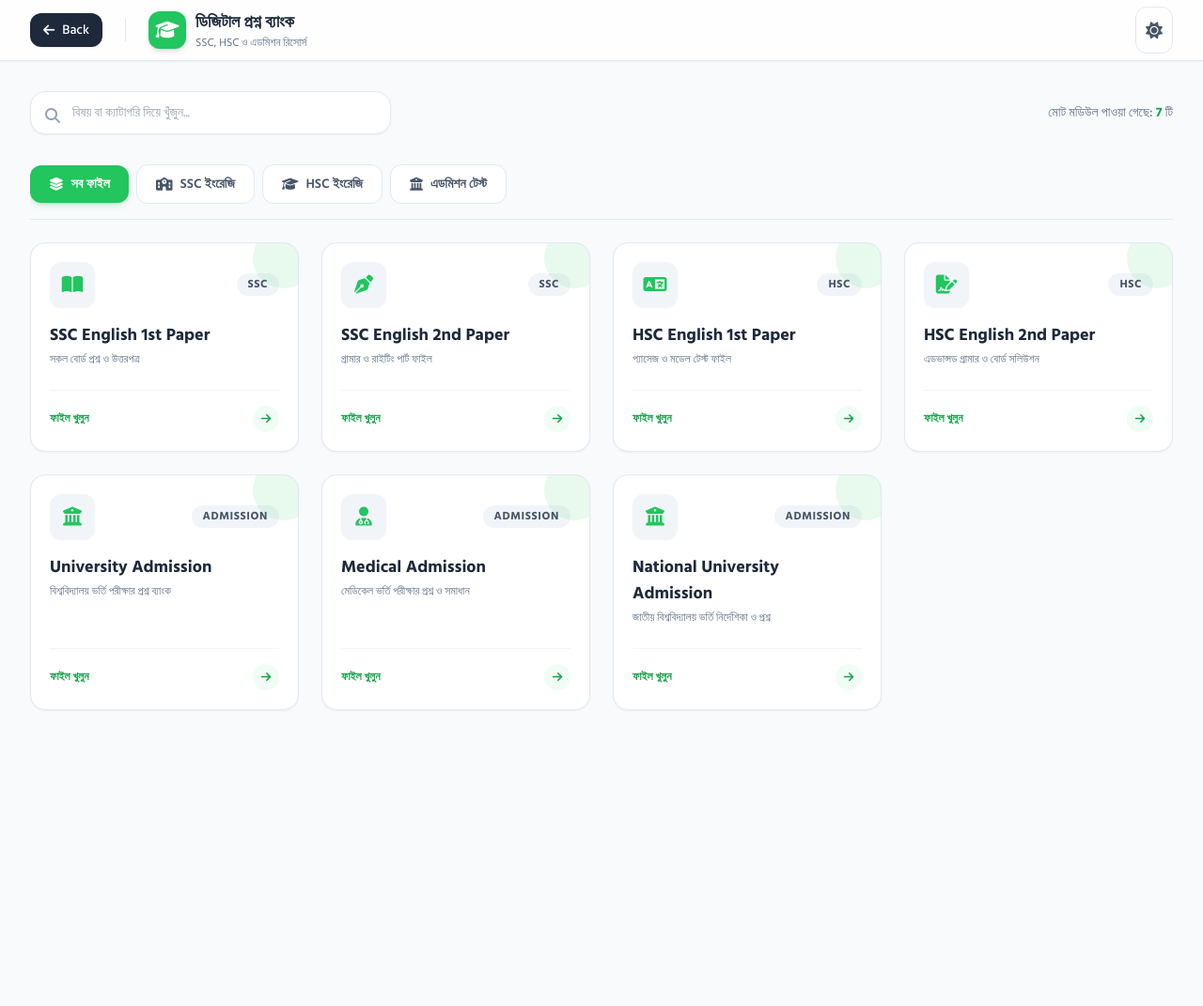
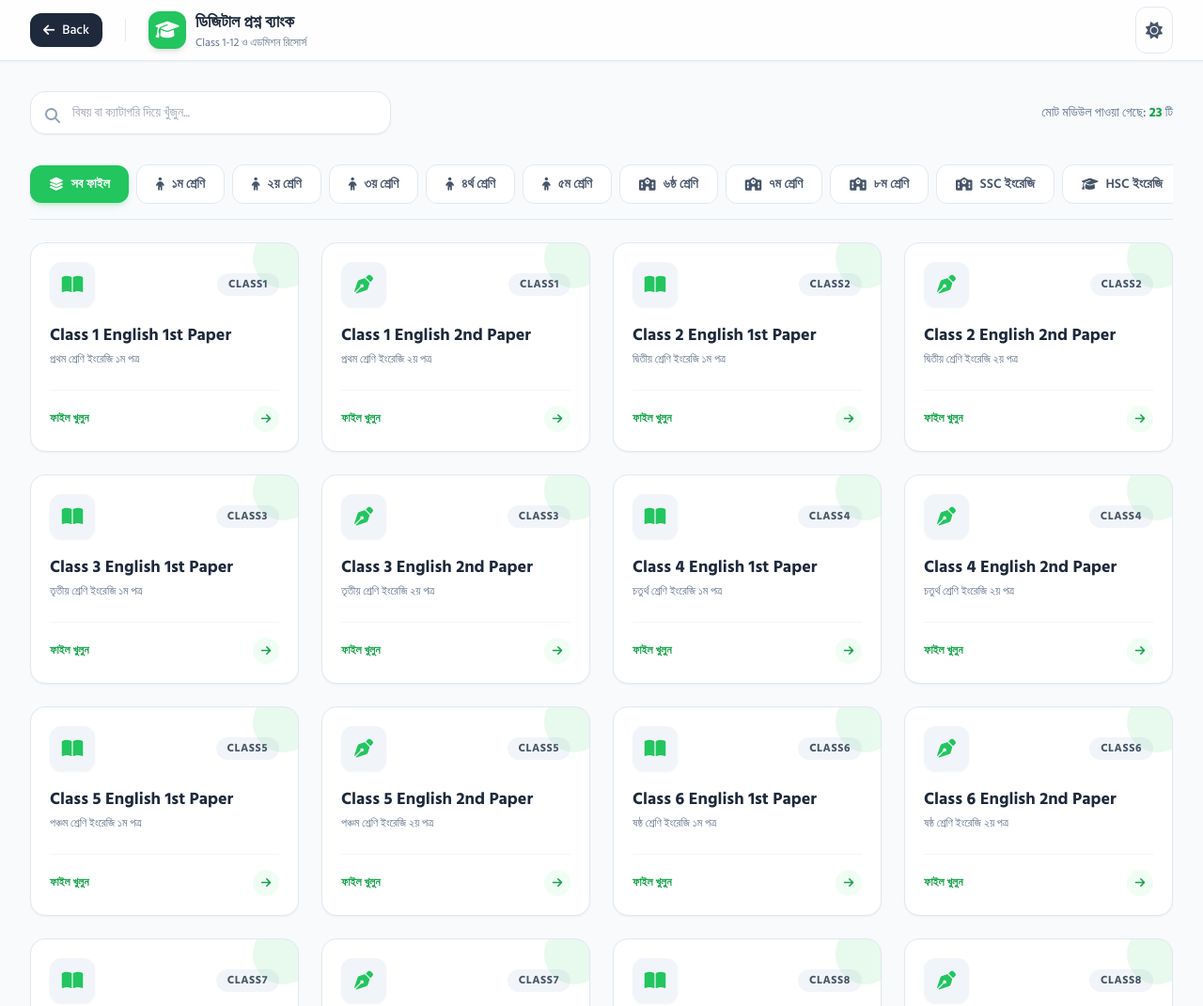
Before and after one commit to gopal5439/GKD_Complete_English_Mastery_Digital_Book_3D_2026, a plain HTML site: page study_resource_dashboard.html in a window 1280 px wide. Shown: the top 1071 px of the page at 94% size. Before the commit the page ends 800 px from the top, so only its background shows below. Drawn offline with nearby package versions, Linux system fonts and the light colour scheme.

Commit message:
Update study_resource_dashboard.html

```diff
--- a/study_resource_dashboard.html
+++ b/study_resource_dashboard.html
@@ -56,7 +56,7 @@
                     </div>
                     <div>
                         <h1 class="text-base sm:text-lg font-bold leading-tight">ডিজিটাল প্রশ্ন ব্যাংক</h1>
-                        <p class="text-[10px] sm:text-xs text-slate-500 dark:text-slate-400">SSC, HSC ও এডমিশন রিসোর্স</p>
+                        <p class="text-[10px] sm:text-xs text-slate-500 dark:text-slate-400">Class 1-12 ও এডমিশন রিসোর্স</p>
                     </div>
                 </div>
             </div>
@@ -108,90 +108,67 @@
     <script>
         /**
          * ========================================================
-         * 1. DATA CONFIGURATION (এখানে আপনার পছন্দমতো ফাইল লিংক বসাতে পারবেন)
+         * 1. DATA CONFIGURATION
          * ========================================================
          */
         const questionData = [
+            // Class 1
+            { id: 101, title: "Class 1 English 1st Paper", subtitle: "প্রথম শ্রেণি ইংরেজি ১ম পত্র", category: "class1", subject: "English 1st Paper", fileUrl: "Class1_English_1st.html", icon: "fa-book-open" },
+            { id: 102, title: "Class 1 English 2nd Paper", subtitle: "প্রথম শ্রেণি ইংরেজি ২য় পত্র", category: "class1", subject: "English 2nd Paper", fileUrl: "Class1_English_2nd.html", icon: "fa-pen-nib" },
+
+            // Class 2
+            { id: 201, title: "Class 2 English 1st Paper", subtitle: "দ্বিতীয় শ্রেণি ইংরেজি ১ম পত্র", category: "class2", subject: "English 1st Paper", fileUrl: "Class2_English_1st.html", icon: "fa-book-open" },
+            { id: 202, title: "Class 2 English 2nd Paper", subtitle: "দ্বিতীয় শ্রেণি ইংরেজি ২য় পত্র", category: "class2", subject: "English 2nd Paper", fileUrl: "Class2_English_2nd.html", icon: "fa-pen-nib" },
+
+            // Class 3
+            { id: 301, title: "Class 3 English 1st Paper", subtitle: "তৃতীয় শ্রেণি ইংরেজি ১ম পত্র", category: "class3", subject: "English 1st Paper", fileUrl: "Class3_English_1st.html", icon: "fa-book-open" },
+            { id: 302, title: "Class 3 English 2nd Paper", subtitle: "তৃতীয় শ্রেণি ইংরেজি ২য় পত্র", category: "class3", subject: "English 2nd Paper", fileUrl: "Class3_English_2nd.html", icon: "fa-pen-nib" },
+
+            // Class 4
+            { id: 401, title: "Class 4 English 1st Paper", subtitle: "চতুর্থ শ্রেণি ইংরেজি ১ম পত্র", category: "class4", subject: "English 1st Paper", fileUrl: "Class4_English_1st.html", icon: "fa-book-open" },
+            { id: 402, title: "Class 4 English 2nd Paper", subtitle: "চতুর্থ শ্রেণি ইংরেজি ২য় পত্র", category: "class4", subject: "English 2nd Paper", fileUrl: "Class4_English_2nd.html", icon: "fa-pen-nib" },
+
+            // Class 5
+            { id: 501, title: "Class 5 English 1st Paper", subtitle: "পঞ্চম শ্রেণি ইংরেজি ১ম পত্র", category: "class5", subject: "English 1st Paper", fileUrl: "Class5_English_1st.html", icon: "fa-book-open" },
+            { id: 502, title: "Class 5 English 2nd Paper", subtitle: "পঞ্চম শ্রেণি ইংরেজি ২য় পত্র", category: "class5", subject: "English 2nd Paper", fileUrl: "Class5_English_2nd.html", icon: "fa-pen-nib" },
+
+            // Class 6
+            { id: 601, title: "Class 6 English 1st Paper", subtitle: "ষষ্ঠ শ্রেণি ইংরেজি ১ম পত্র", category: "class6", subject: "English 1st Paper", fileUrl: "Class6_English_1st.html", icon: "fa-book-open" },
+            { id: 602, title: "Class 6 English 2nd Paper", subtitle: "ষষ্ঠ শ্রেণি ইংরেজি ২য় পত্র", category: "class6", subject: "English 2nd Paper", fileUrl: "Class6_English_2nd.html", icon: "fa-pen-nib" },
+
+            // Class 7
+            { id: 701, title: "Class 7 English 1st Paper", subtitle: "সপ্তম শ্রেণি ইংরেজি ১ম পত্র", category: "class7", subject: "English 1st Paper", fileUrl: "Class7_English_1st.html", icon: "fa-book-open" },
+            { id: 702, title: "Class 7 English 2nd Paper", subtitle: "সপ্তম শ্রেণি ইংরেজি ২য় পত্র", category: "class7", subject: "English 2nd Paper", fileUrl: "Class7_English_2nd.html", icon: "fa-pen-nib" },
+
+            // Class 8
+            { id: 801, title: "Class 8 English 1st Paper", subtitle: "অষ্টম শ্রেণি ইংরেজি ১ম পত্র", category: "class8", subject: "English 1st Paper", fileUrl: "Class8_English_1st.html", icon: "fa-book-open" },
+            { id: 802, title: "Class 8 English 2nd Paper", subtitle: "অষ্টম শ্রেণি ইংরেজি ২য় পত্র", category: "class8", subject: "English 2nd Paper", fileUrl: "Class8_English_2nd.html", icon: "fa-pen-nib" },
+
             // SSC Items
-            {
-                id: 1,
-                title: "SSC English 1st Paper",
-                subtitle: "সকল বোর্ড প্রশ্ন ও উত্তরপত্র",
-                category: "ssc",
-                subject: "English 1st Paper",
-
-                fileUrl: "SSC_English_1st_Paper_2026.html",
-                icon: "fa-book-open"
-            },
-            {
-                id: 2,
-                title: "SSC English 2nd Paper",
-                subtitle: "গ্রামার ও রাইটিং পার্ট ফাইল",
-                category: "ssc",
-                subject: "English 2nd Paper",
-
-                fileUrl: "SSC 2nd Paper All Exam Question Archive.html",
-                icon: "fa-pen-nib"
-            },
+            { id: 1, title: "SSC English 1st Paper", subtitle: "সকল বোর্ড প্রশ্ন ও উত্তরপত্র", category: "ssc", subject: "English 1st Paper", fileUrl: "SSC_English_1st_Paper_2026.html", icon: "fa-book-open" },
+            { id: 2, title: "SSC English 2nd Paper", subtitle: "গ্রামার ও রাইটিং পার্ট ফাইল", category: "ssc", subject: "English 2nd Paper", fileUrl: "SSC 2nd Paper All Exam Question Archive.html", icon: "fa-pen-nib" },
 
             // HSC Items
-            {
-                id: 3,
-                title: "HSC English 1st Paper",
-                subtitle: "প্যাসেজ ও মডেল টেস্ট ফাইল",
-                category: "hsc",
-                subject: "English 1st Paper",
-
-                fileUrl: "HSC_English_1st_Paper_2026.html",
-                icon: "fa-language"
-            },
-            {
-                id: 4,
-                title: "HSC English 2nd Paper",
-                subtitle: "এডভান্সড গ্রামার ও বোর্ড সলিউশন",
-                category: "hsc",
-                subject: "English 2nd Paper",
-
-                fileUrl: "HSC_English_2nd_Paper_2026.html",
-                icon: "fa-file-signature"
-            },
+            { id: 3, title: "HSC English 1st Paper", subtitle: "প্যাসেজ ও মডেল টেস্ট ফাইল", category: "hsc", subject: "English 1st Paper", fileUrl: "HSC_English_1st_Paper_2026.html", icon: "fa-language" },
+            { id: 4, title: "HSC English 2nd Paper", subtitle: "এডভান্সড গ্রামার ও বোর্ড সলিউশন", category: "hsc", subject: "English 2nd Paper", fileUrl: "HSC_English_2nd_Paper_2026.html", icon: "fa-file-signature" },
 
             // Admission Items
-            {
-                id: 5,
-                title: "University Admission",
-                subtitle: "বিশ্ববিদ্যালয় ভর্তি পরীক্ষার প্রশ্ন ব্যাংক",
-                category: "admission",
-                subject: "University",
-
-                fileUrl: "University_Admission_2026.html", // ইউনিভার্সিটি লিংক
-                icon: "fa-building-columns"
-            },
-            {
-                id: 6,
-                title: "Medical Admission",
-                subtitle: "মেডিকেল ভর্তি পরীক্ষার প্রশ্ন ও সমাধান",
-                category: "admission",
-                subject: "Medical",
-
-                fileUrl: "Medical_Admission_2026.html", // মেডিকেল লিংক
-                icon: "fa-user-doctor"
-            },
-            {
-                id: 7,
-                title: "National University Admission",
-                subtitle: "জাতীয় বিশ্ববিদ্যালয় ভর্তি নির্দেশিকা ও প্রশ্ন",
-                category: "admission",
-                subject: "NU Admission",
-
-                fileUrl: "NU_Admission_2026.html", // জাতীয় বিশ্ববিদ্যালয় লিংক
-                icon: "fa-university"
-            }
+            { id: 5, title: "University Admission", subtitle: "বিশ্ববিদ্যালয় ভর্তি পরীক্ষার প্রশ্ন ব্যাংক", category: "admission", subject: "University", fileUrl: "University_Admission_2026.html", icon: "fa-building-columns" },
+            { id: 6, title: "Medical Admission", subtitle: "মেডিকেল ভর্তি পরীক্ষার প্রশ্ন ও সমাধান", category: "admission", subject: "Medical", fileUrl: "Medical_Admission_2026.html", icon: "fa-user-doctor" },
+            { id: 7, title: "National University Admission", subtitle: "জাতীয় বিশ্ববিদ্যালয় ভর্তি নির্দেশিকা ও প্রশ্ন", category: "admission", subject: "NU Admission", fileUrl: "NU_Admission_2026.html", icon: "fa-university" }
         ];
 
         // Categories Configuration
         const categories = [
             { id: "all", label: "সব ফাইল", icon: "fa-layer-group" },
+            { id: "class1", label: "১ম শ্রেণি", icon: "fa-child" },
+            { id: "class2", label: "২য় শ্রেণি", icon: "fa-child" },
+            { id: "class3", label: "৩য় শ্রেণি", icon: "fa-child" },
+            { id: "class4", label: "৪র্থ শ্রেণি", icon: "fa-child" },
+            { id: "class5", label: "৫ম শ্রেণি", icon: "fa-child" },
+            { id: "class6", label: "৬ষ্ঠ শ্রেণি", icon: "fa-school" },
+            { id: "class7", label: "৭ম শ্রেণি", icon: "fa-school" },
+            { id: "class8", label: "৮ম শ্রেণি", icon: "fa-school" },
             { id: "ssc", label: "SSC ইংরেজি", icon: "fa-school" },
             { id: "hsc", label: "HSC ইংরেজি", icon: "fa-graduation-cap" },
             { id: "admission", label: "এডমিশন টেস্ট", icon: "fa-university" }
@@ -203,7 +180,7 @@
 
         /**
          * ========================================================
-         * 2. CORE NAVIGATION FUNCTION (ফাইলে নেভিগেট করার ফাংশন)
+         * 2. CORE NAVIGATION FUNCTION
          * ========================================================
          */
         function navigateToPage(fileUrl) {
@@ -248,8 +225,7 @@
             const filtered = questionData.filter(item => {
                 const matchesCategory = currentCategory === "all" || item.category === currentCategory;
                 const matchesSearch = item.title.toLowerCase().includes(searchQuery.toLowerCase()) ||
-                                      item.subject.toLowerCase().includes(searchQuery.toLowerCase()) ||
-                                      item.year.includes(searchQuery);
+                                      item.subject.toLowerCase().includes(searchQuery.toLowerCase());
                 return matchesCategory && matchesSearch;
             });
 
```
